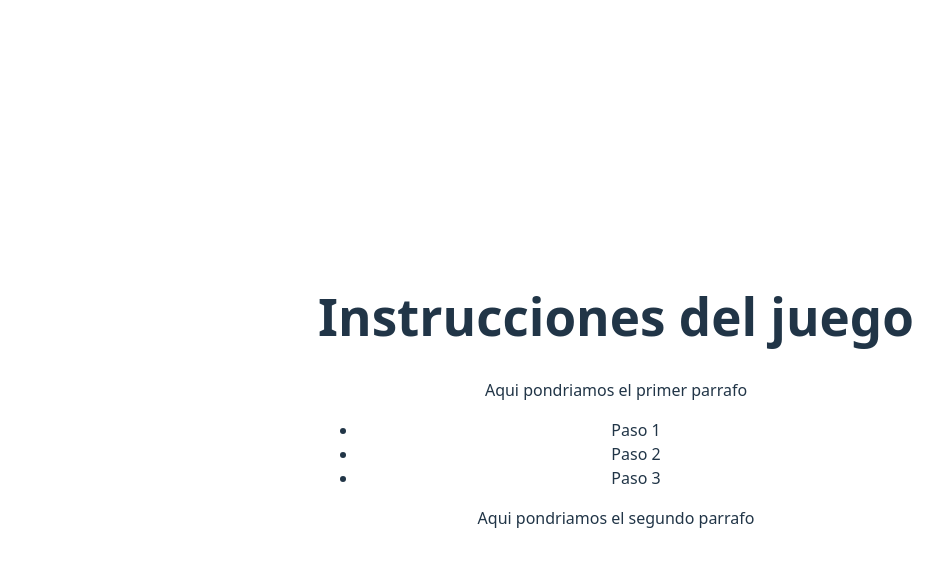
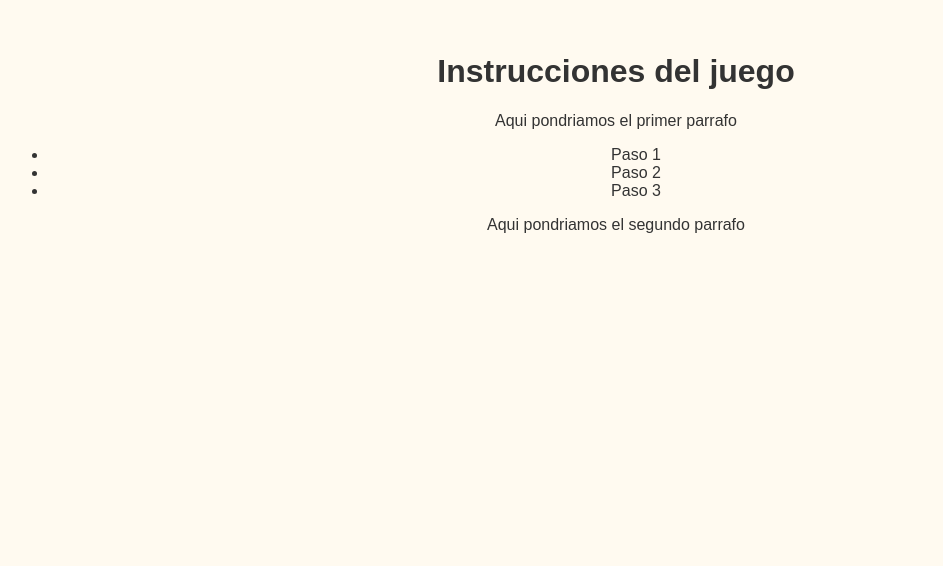
Before and after one commit to franmolinam/Hasbro_front_copia, a React (Vite) app: page /instructions in a window 1280 px wide. Shown: the top 566 px of the page, without its empty margins (24-967 px from the left). Built offline with nearby package versions, Linux system fonts and the light colour scheme.

Commit message:
progreso

```diff
--- a/src/api/auth.js
+++ b/src/api/auth.js
@@ -1,7 +1,7 @@
 const API_URL = "https://hasbro-back-252s2.onrender.com";
 
 export async function login(email, password) {
-  const res = await fetch(`${API_URL}/autenticacion/login`, {
+  const res = await fetch(`${API_URL}/auth/login`, {
     method: "POST",
     headers: { "Content-Type": "application/json" },
     body: JSON.stringify({ email, password }),
@@ -10,7 +10,7 @@ export async function login(email, password) {
 }
 
 export async function signup(nombre, email, password) {
-  const res = await fetch(`${API_URL}/autenticacion/signup`, {
+  const res = await fetch(`${API_URL}/auth/signup`, {
     method: "POST",
     headers: { "Content-Type": "application/json" },
     body: JSON.stringify({ nombre, email, password }),
--- a/src/common/App.jsx
+++ b/src/common/App.jsx
@@ -1,38 +1,17 @@
-import { useState } from 'react'
-import reactLogo from './../assets/react.svg'
-import viteLogo from '/vite.svg'
 import './App.css'
+import { useNavigate } from "react-router-dom";
 
-function App() {
-  const [count, setCount] = useState(0)
+export default function App() {
+  const navigate = useNavigate();
 
   return (
-    <>
-      <div>
-        <a href="https://vite.dev" target="_blank">
-          <img src={viteLogo} className="logo" alt="Vite logo" />
-        </a>
-        <a href="https://react.dev" target="_blank">
-          <img src={reactLogo} className="logo react" alt="React logo" />
-        </a>
-      </div>
-      <h1>Vite + React</h1>
-      <div className="card">
-        <button onClick={() => setCount((count) => count + 1)}>
-          count is {count}
-        </button>
-        <p>
-          Edit <code>src/App.jsx</code> and save to test HMR
-        </p>
-      </div>
-      <p className="read-the-docs">
-        Click on the Vite and React logos to learn more
-      </p>
-      <a href='/bienvenida'>Ir a la bienvenida de usuario</a>
-      <a href='/instructions'>Ir a instructions</a>
-      <a href='/board'>Ir a Juego</a>
-    </>
-  )
+    <div className="app-container">
+      <h1>Chef Around the World 👩‍🍳🌍</h1>
+      <p>Elige una opción para comenzar:</p>
+
+      <button onClick={() => navigate("/login")}>Iniciar sesión</button>
+      <button onClick={() => navigate("/signup")}>Registrarse</button>
+      <button onClick={() => navigate("/instructions")}>Ver instrucciones</button>
+    </div>
+  );
 }
-
-export default App
--- a/src/common/Routing.jsx
+++ b/src/common/Routing.jsx
@@ -1,17 +1,23 @@
 import { BrowserRouter, Routes, Route } from "react-router-dom";
+import App from "./App";
 import UsuarioBienvenida from '../profile/UsuarioBienvenida.jsx';
+import Login from "../profile/Login.jsx";
+import Signup from "../profile/Signup.jsx";
 import Instructions from '../game/Instructions.jsx';
-import App from "./App";
 import Board from "../game/Board.jsx";
+import Lobby from "../game/Lobby.jsx";
 
 function Routing(){
     return(
         <>
         <BrowserRouter>
             <Routes>
+                <Route path="/" element={<App />} />
+                <Route path="/login" element={<Login />} />
+                <Route path="/signup" element={<Signup />} />
                 <Route path="/bienvenida" element={<UsuarioBienvenida />} />
                 <Route path="/instructions" element={<Instructions />} />
-                <Route path="/" element={<App />} />
+                <Route path="/lobby" element={<Lobby />} />
                 <Route path="/board" element={<Board />} />
             </Routes>
         </BrowserRouter>
--- a/src/common/index.css
+++ /dev/null
@@ -1,69 +0,0 @@
-:root {
-  font-family: system-ui, Avenir, Helvetica, Arial, sans-serif;
-  line-height: 1.5;
-  font-weight: 400;
-
-  color-scheme: light dark;
-  color: rgba(255, 255, 255, 0.87);
-  background-color: #242424;
-
-  font-synthesis: none;
-  text-rendering: optimizeLegibility;
-  -webkit-font-smoothing: antialiased;
-  -moz-osx-font-smoothing: grayscale;
-}
-
-a {
-  font-weight: 500;
-  color: #646cff;
-  text-decoration: inherit;
-  margin: 10px;
-}
-a:hover {
-  color: #535bf2;
-}
-
-body {
-  margin: 0;
-  display: flex;
-  place-items: center;
-  min-width: 320px;
-  min-height: 100vh;
-}
-
-h1 {
-  font-size: 3.2em;
-  line-height: 1.1;
-}
-
-button {
-  border-radius: 8px;
-  border: 1px solid transparent;
-  padding: 0.6em 1.2em;
-  font-size: 1em;
-  font-weight: 500;
-  font-family: inherit;
-  background-color: #1a1a1a;
-  cursor: pointer;
-  transition: border-color 0.25s;
-}
-button:hover {
-  border-color: #646cff;
-}
-button:focus,
-button:focus-visible {
-  outline: 4px auto -webkit-focus-ring-color;
-}
-
-@media (prefers-color-scheme: light) {
-  :root {
-    color: #213547;
-    background-color: #ffffff;
-  }
-  a:hover {
-    color: #747bff;
-  }
-  button {
-    background-color: #f9f9f9;
-  }
-}
--- a/src/common/main.jsx
+++ b/src/common/main.jsx
@@ -1,7 +1,8 @@
 import { StrictMode } from 'react'
 import { createRoot } from 'react-dom/client'
-import './index.css'
 import Routing from './Routing.jsx'
+import '../styles/global.css';
+
 
 createRoot(document.getElementById('root')).render(
   <StrictMode>
--- a/src/profile/Login.jsx
+++ b/src/profile/Login.jsx
@@ -9,7 +9,9 @@ export default function Login() {
 
   async function handleSubmit(e) {
     e.preventDefault();
+    console.log("➡️ Iniciando login con:", email, password);
     const data = await login(email, password);
+    console.log("🔍 Respuesta del servidor:", data);
     if (data.token_acceso) {
       localStorage.setItem("token", data.token_acceso);
       alert("Inicio de sesión exitoso");
--- /dev/null
+++ b/src/styles/global.css
@@ -0,0 +1,30 @@
+body {
+  font-family: "Poppins", sans-serif;
+  background-color: #fffaf0;
+  color: #333;
+  text-align: center;
+  margin: 0;
+  padding: 0;
+}
+
+button {
+  margin: 5px;
+  padding: 10px 20px;
+  border: none;
+  background-color: #ff914d;
+  color: white;
+  border-radius: 8px;
+  cursor: pointer;
+  transition: 0.3s;
+}
+
+button:hover {
+  background-color: #e67a2f;
+}
+
+input {
+  padding: 8px;
+  margin: 5px;
+  border-radius: 6px;
+  border: 1px solid #ccc;
+}
```
